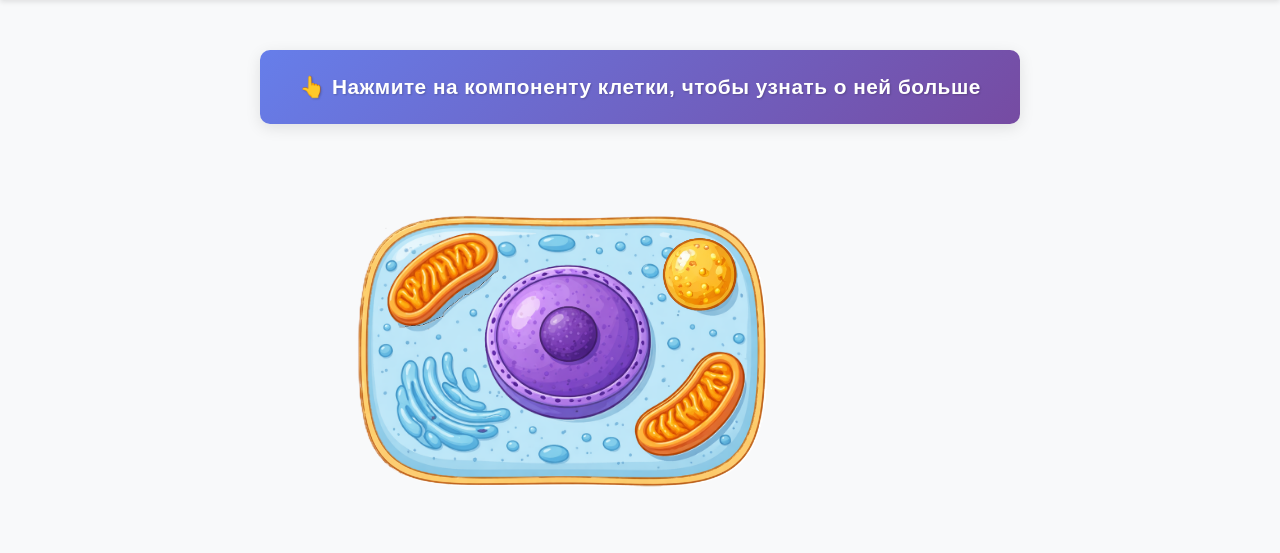
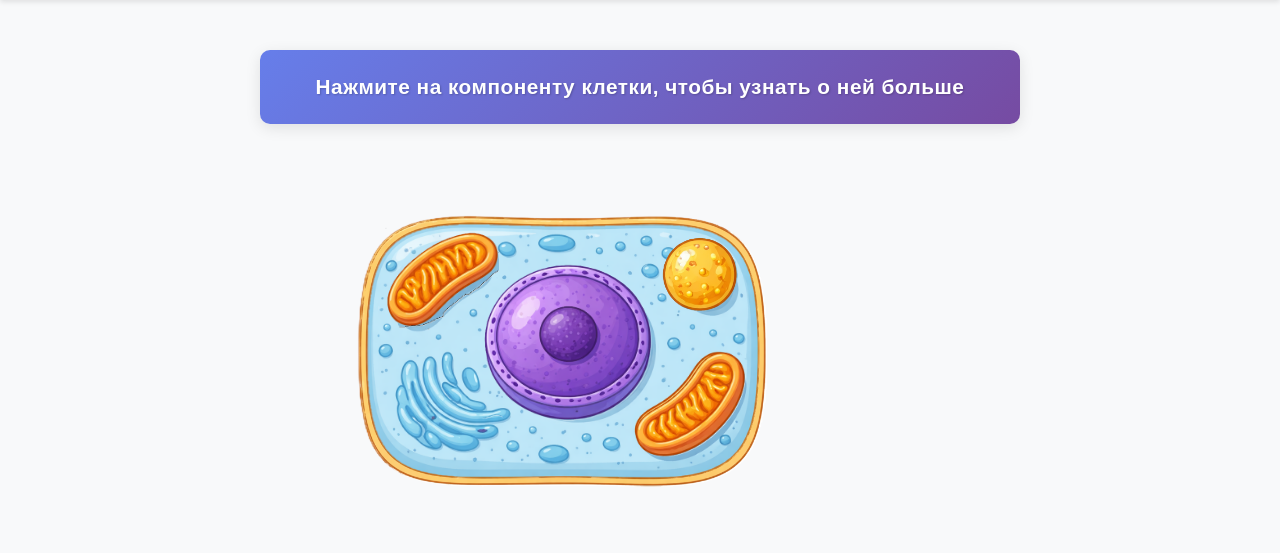
Before and after one commit to Nsf03/cell-teacher, a Django app: page / in a window 1280 px wide. Shown: the part 161-714 px from the top of the page. Run offline with Django 5.2, Linux system fonts and the light colour scheme.

Commit message:
update instruction text in home page

```diff
--- a/myproject/main/templates/main/home.html
+++ b/myproject/main/templates/main/home.html
@@ -7,7 +7,7 @@
 <div class="home-container">
     <!-- ПОДПИСЬ с инструкцией -->
     <div class="instruction-box">
-        <p class="instruction-text">👆 Нажмите на компоненту клетки, чтобы узнать о ней больше</p>
+        <p class="instruction-text">Нажмите на компоненту клетки, чтобы узнать о ней больше</p>
     </div>
 
     <!-- ИЗОБРАЖЕНИЕ КЛЕТКИ -->
```
